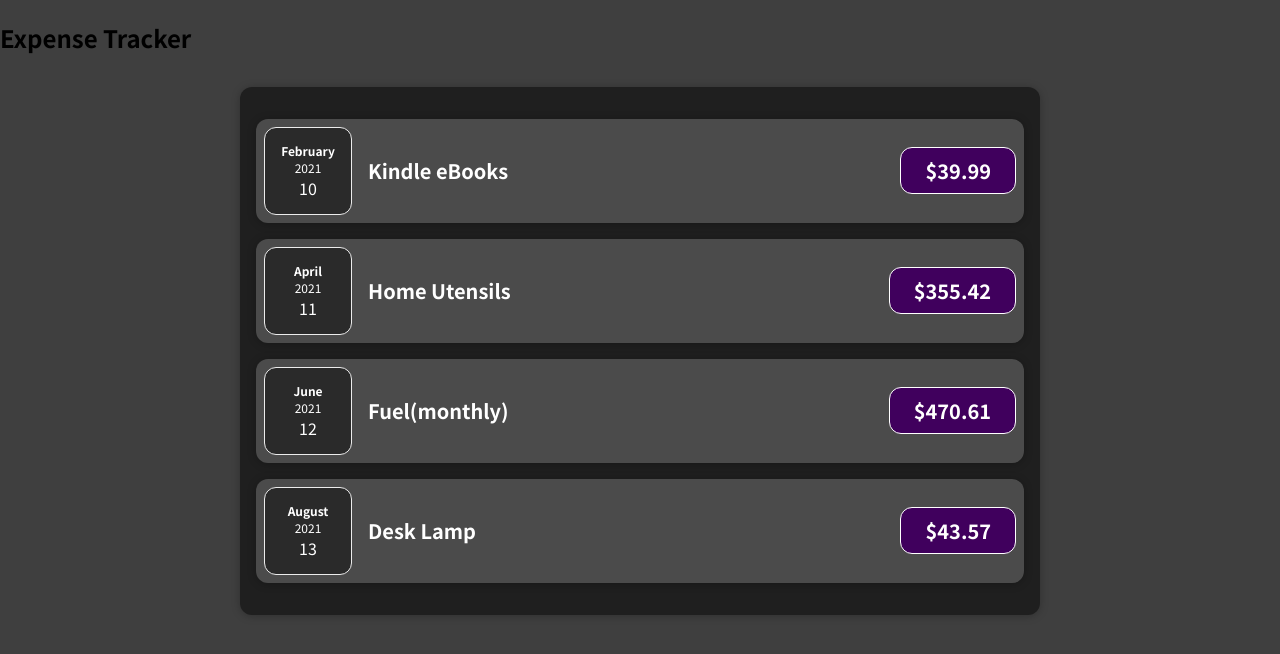
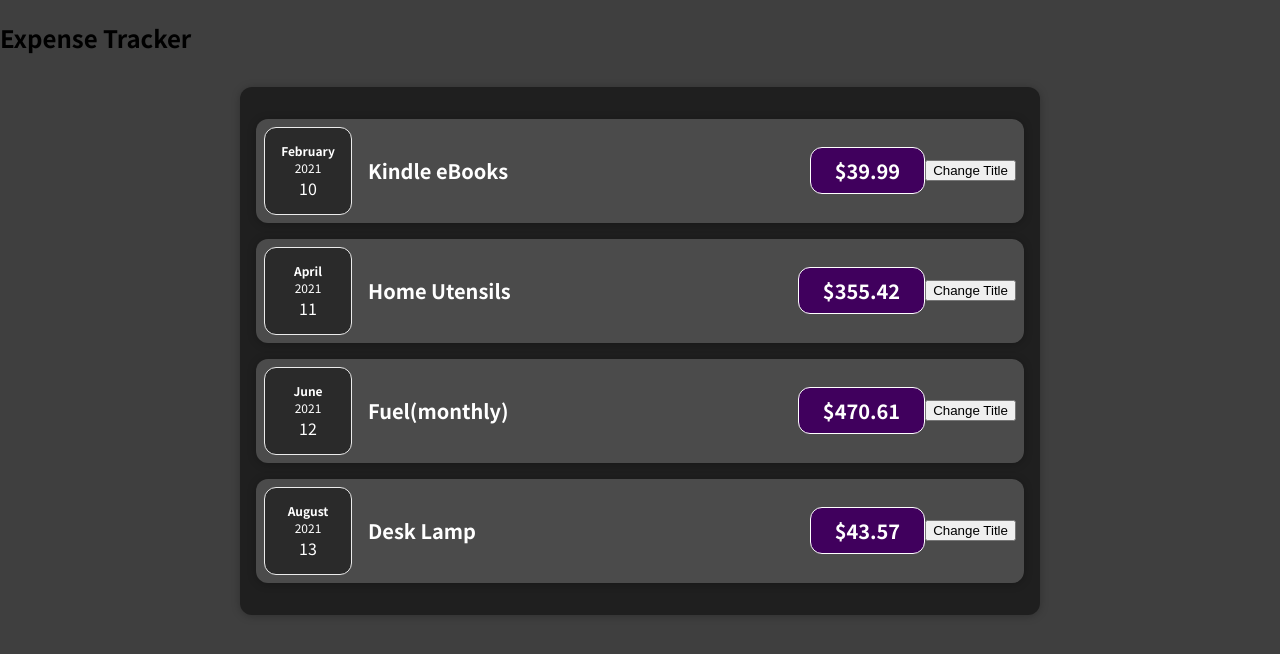
Before and after one commit to SulthanNK/Expense-Tracker, a React (Create React App) app: page / in a window 1280 px wide. Shown: the top 654 px of the page. Built offline with nearby package versions, Linux system fonts and the light colour scheme.

Commit message:
🔨 Modified: Changing data via States

```diff
--- a/src/components/ExpenseItem/ExpenseItem.js
+++ b/src/components/ExpenseItem/ExpenseItem.js
@@ -1,18 +1,28 @@
-import Card from "../Card/Card";
-import ExpenseDate from "../ExpenseDate/ExpenseDate";
+import { useState } from 'react';
 
-import "./ExpenseItem.css";
+import Card from '../Card/Card';
+import ExpenseDate from '../ExpenseDate/ExpenseDate';
+
+import './ExpenseItem.css';
 
 function ExpenseItem(props) {
-  return (
-    <Card className="expense-item">
-      <ExpenseDate date={props.date} />
-      <div className="expense-item__description">
-        <h2>{props.title}</h2>
-        <div className="expense-item__price">${props.price}</div>
-      </div>
-    </Card>
-  );
+    const [title, setTitle] = useState(props.title);
+
+    const titleChangeHandler = () => {
+        setTitle('New title');
+        console.log(title);
+    };
+
+    return (
+        <Card className='expense-item'>
+            <ExpenseDate date={props.date} />
+            <div className='expense-item__description'>
+                <h2>{title}</h2>
+                <div className='expense-item__price'>${props.price}</div>
+            </div>
+            <button onClick={titleChangeHandler}>Change Title</button>
+        </Card>
+    );
 }
 
 export default ExpenseItem;
```
